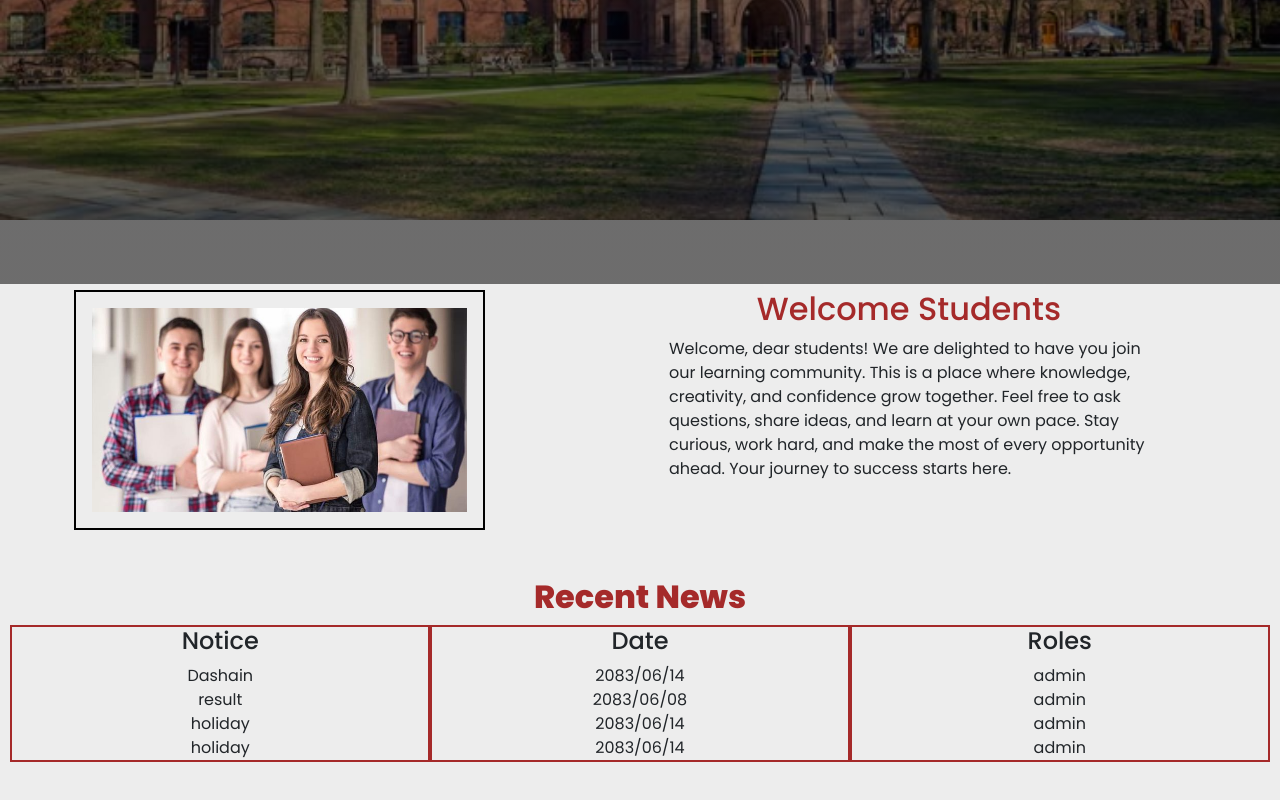
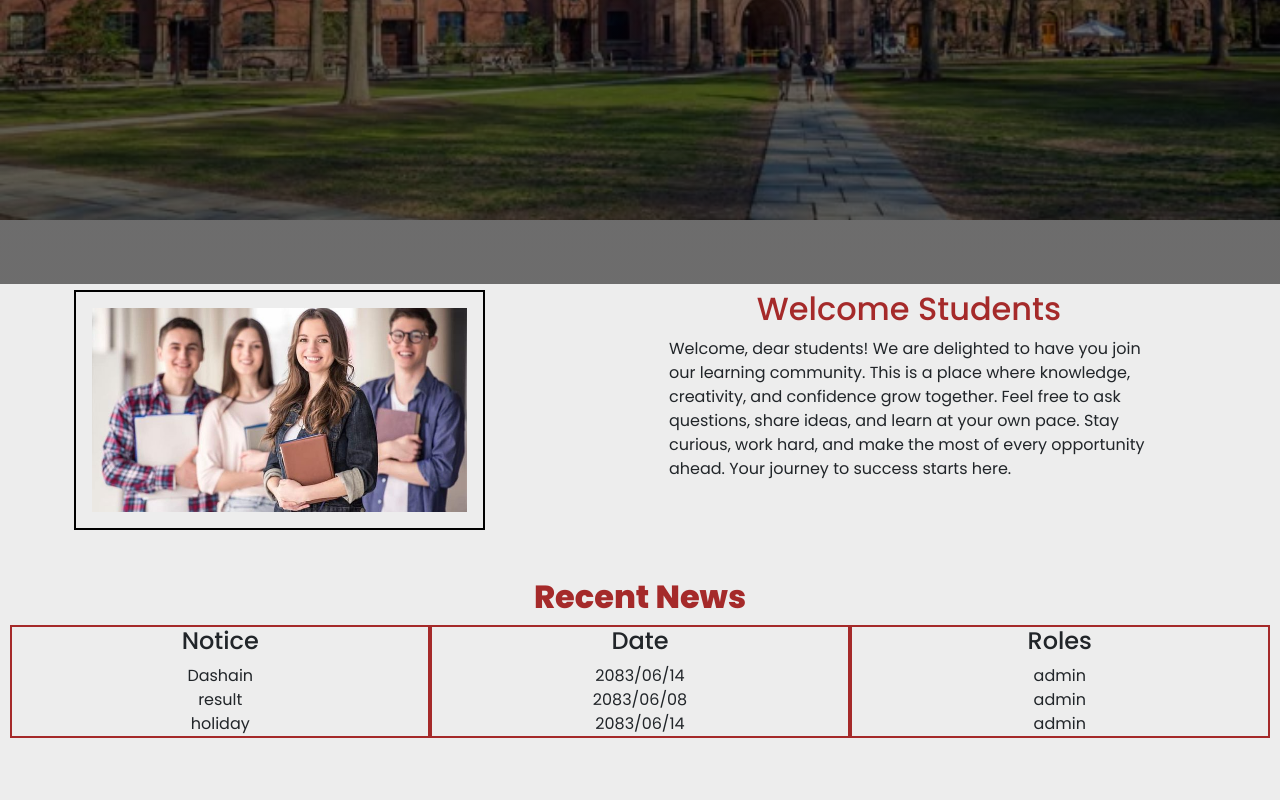
Before and after one commit to Asamx-t4n/tanks-sir-project, a React (Vite) app: page /#/ in a window 1280 px wide. Shown: the part 668-1468 px from the top of the page. Built offline with nearby package versions, Linux system fonts and the light colour scheme; a web font is replaced by a local one.

Commit message:
bug check

```diff
--- a/src/Components/WellcomeMessage.jsx
+++ b/src/Components/WellcomeMessage.jsx
@@ -44,18 +44,15 @@ const WellcomeMessage = () => {
 						<div className="row">Dashain</div>
 						<div className="row">result</div>
 						<div className="row">holiday</div>
-						<div className="row">holiday</div>
 					</div>
 					<div className="col-md-4 col-xsm-6 dateMain-div">
 						<h3 className="date-caption">Date</h3>
 						<div className="row">2083/06/14</div>
 						<div className="row">2083/06/08</div>
 						<div className="row">2083/06/14</div>
-						<div className="row">2083/06/14</div>
 					</div>
 					<div className="col-md-4   rolesMain-div">
 						<h3 className="roles-caption">Roles</h3>
-						<div className="row">admin</div>
 						<div className="row">admin</div>
 						<div className="row">admin</div>
 						<div className="row">admin</div>
```
